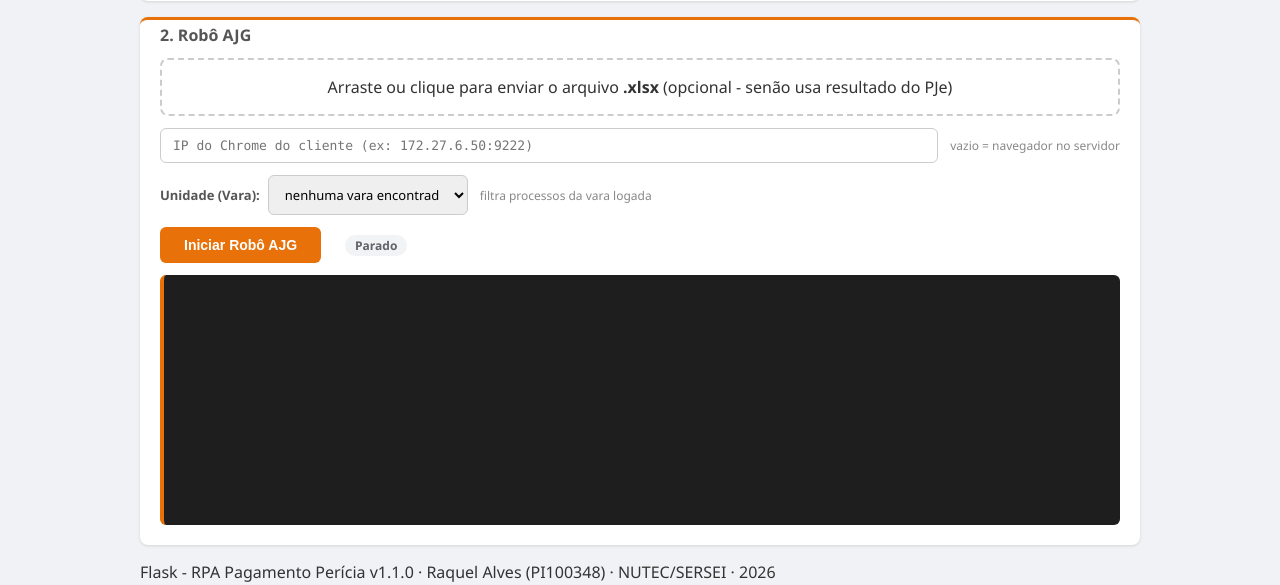
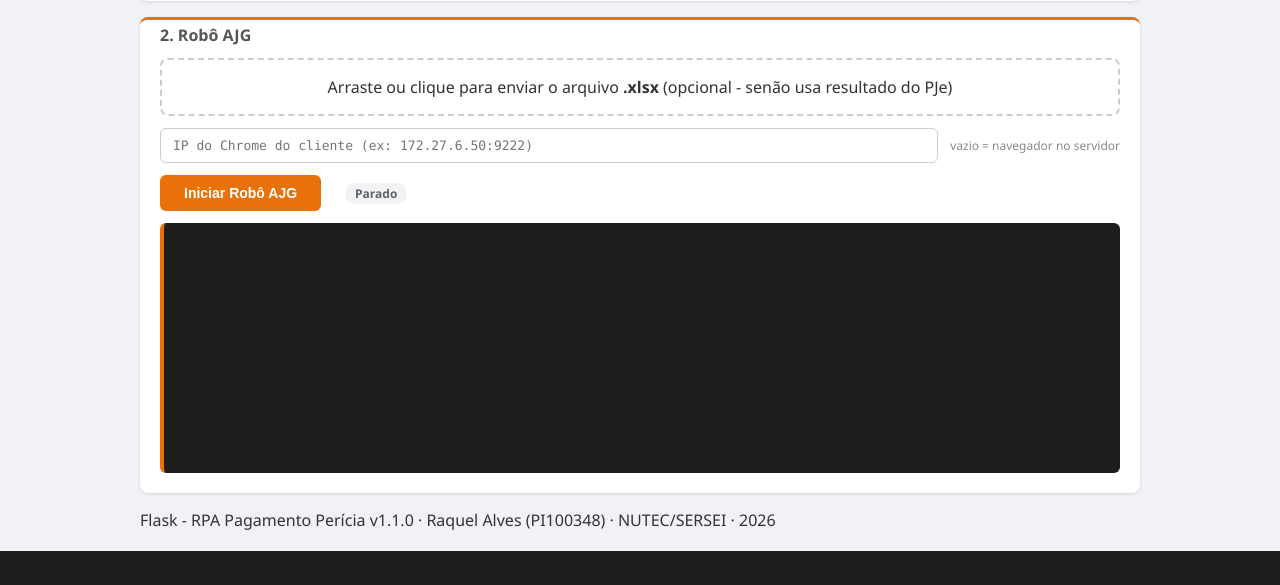
Before and after one commit to raquelalvesm/ROBO_AJG, a Flask app: page / in a window 1280 px wide. Shown: the part 571-1156 px from the top of the page. After the commit the page ends 1122 px from the top, so only its background shows below. Run offline with Flask 3, Linux system fonts and the light colour scheme; data that the repository does not hold is empty.

Commit message:
feat: removido campo Unidade (Vara) do AJG (não filtra mais por vara)

```diff
--- a/templates/index.html
+++ b/templates/index.html
@@ -86,13 +86,6 @@
             <div class="toolbar">
                 <input type="text" class="chrome-input" id="chromeDebuggerAJG" placeholder="IP do Chrome do cliente (ex: 172.27.6.50:9222)" title="Deixe vazio para abrir o Chrome no servidor">
                 <span class="input-hint">vazio = navegador no servidor</span>
-            </div>
-            <div class="toolbar">
-                <label style="font-size:13px; font-weight:600; color:#555;">Unidade (Vara):</label>
-                <select id="filtroVaraAJG" class="chrome-input" style="flex:0 1 200px; min-width:180px; font-family:inherit;">
-                    <option value="">-- selecione --</option>
-                </select>
-                <span class="input-hint">filtra processos da vara logada</span>
             </div>
             <div class="toolbar">
                 <button class="btn btn-ajg" id="btnStartAJG" onclick="startAJG()">Iniciar Robô AJG</button>
```
